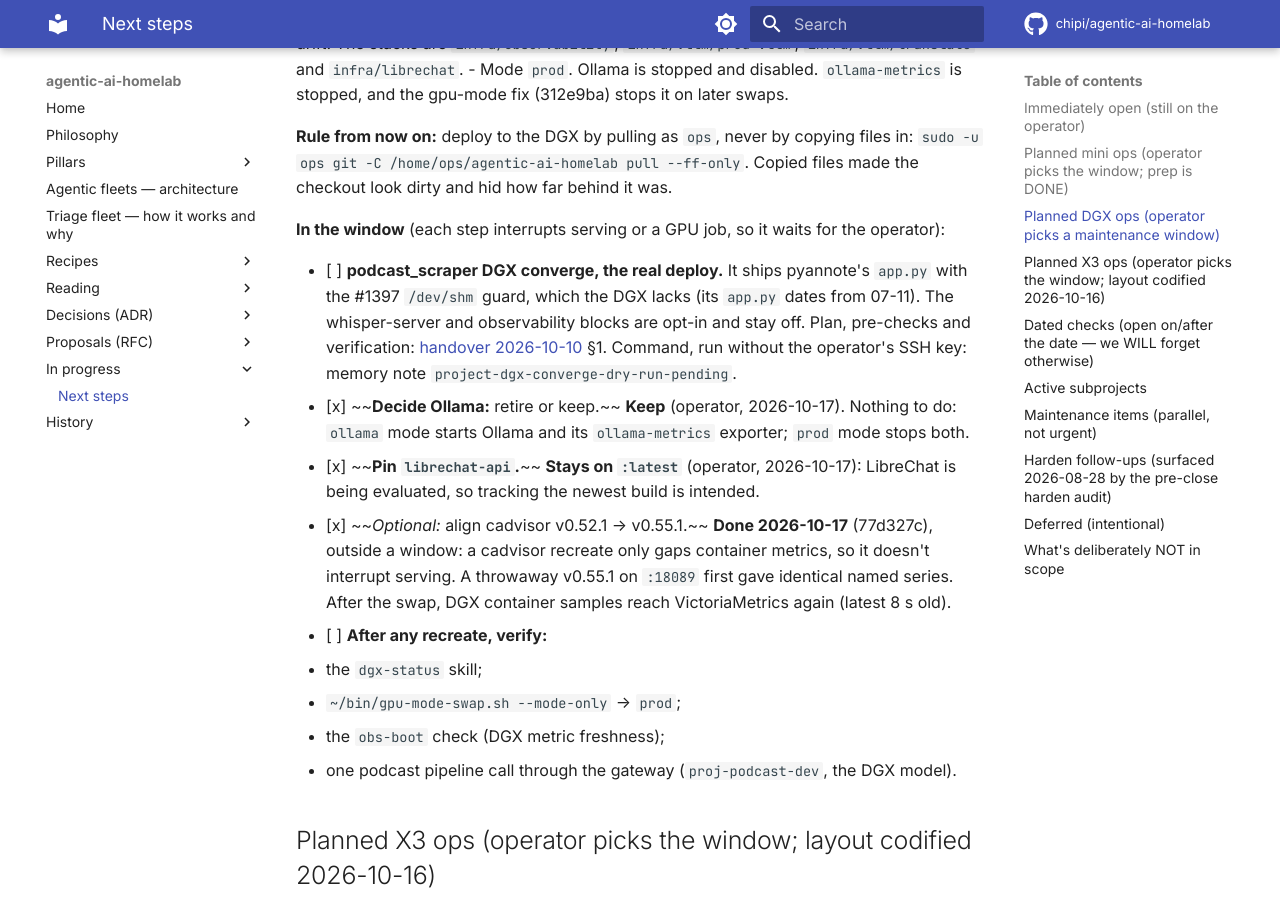
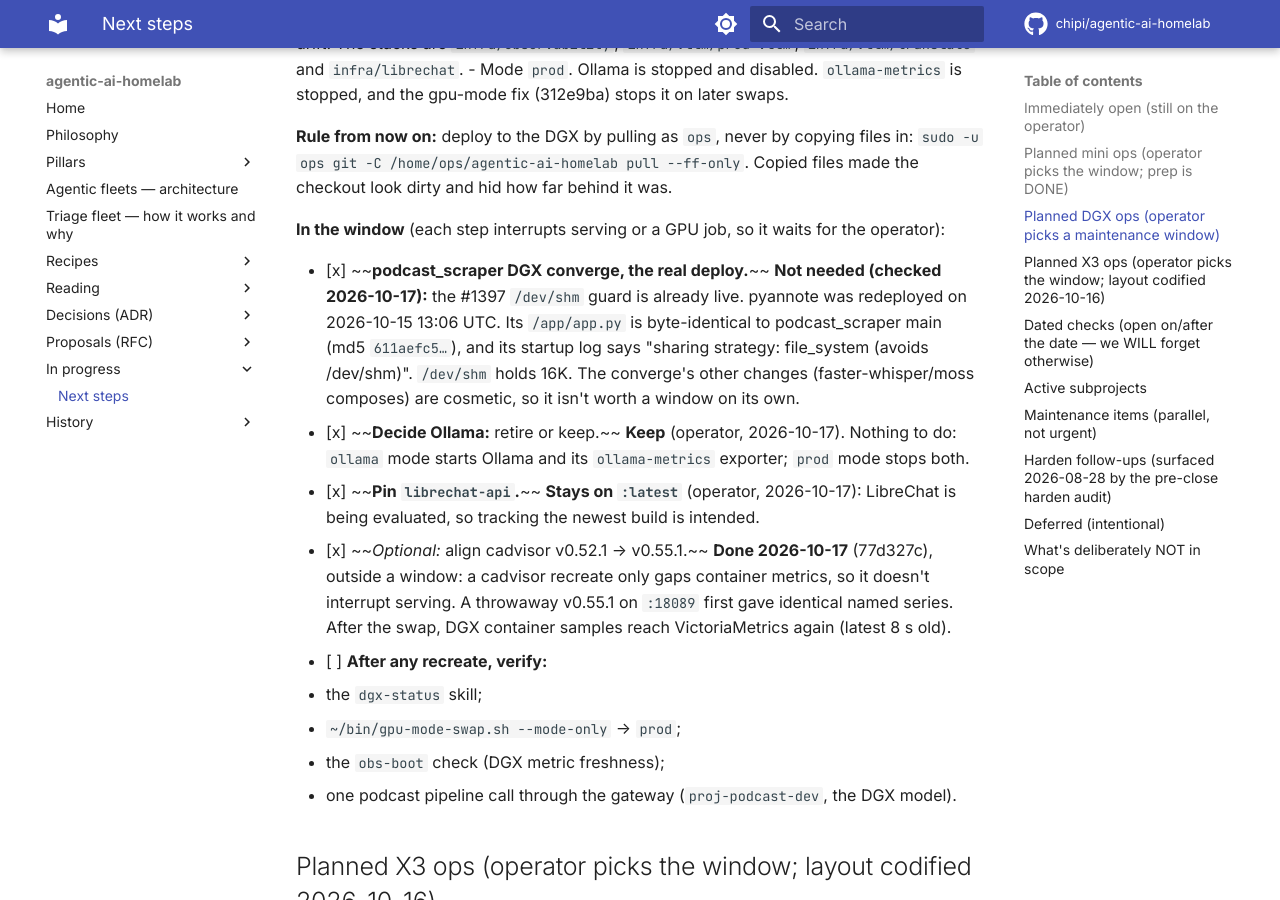
Before and after one commit to chipi/agentic-ai-homelab, an MkDocs documentation site: the page built from docs/wip/NEXT_STEPS.md, in a window 1280 px wide and 900 px high, scrolled down 1848 px. Built offline with MkDocs 1.6.1 and Material for MkDocs 9.7.7, drawn with Linux system fonts in a browser that asks for light colours; comment, search, counter and statistics services are not loaded.

Commit message:
docs(wip): DGX converge not needed — the pyannote /dev/shm guard is already live
pyannote was redeployed 2026-10-15 13:06 UTC; /app/app.py matches
podcast_scraper main (md5 611aefc5) and logs the file_system sharing
strategy at startup. The converge's remaining changes are cosmetic.

Co-Authored-By: Claude Opus 5.5 <noreply@anthropic.com>
Claude-Session: https://claude.ai/code/session_01MNRUHvgAHLZHoptNTkjS1c

```diff
--- a/docs/wip/NEXT_STEPS.md
+++ b/docs/wip/NEXT_STEPS.md
@@ -80,11 +80,12 @@ checkout look dirty and hid how far behind it was.
 
 **In the window** (each step interrupts serving or a GPU job, so it waits for the operator):
 
-- [ ] **podcast_scraper DGX converge, the real deploy.** It ships pyannote's `app.py` with the
-      #1397 `/dev/shm` guard, which the DGX lacks (its `app.py` dates from 07-11). The whisper-server
-      and observability blocks are opt-in and stay off. Plan, pre-checks and verification:
-      [handover 2026-10-10](handover-homelab-session-2026-10-10.md) §1. Command, run without the
-      operator's SSH key: memory note `project-dgx-converge-dry-run-pending`.
+- [x] ~~**podcast_scraper DGX converge, the real deploy.**~~ **Not needed (checked 2026-10-17):**
+      the #1397 `/dev/shm` guard is already live. pyannote was redeployed on 2026-10-15 13:06 UTC.
+      Its `/app/app.py` is byte-identical to podcast_scraper main (md5 `611aefc5…`), and its
+      startup log says "sharing strategy: file_system (avoids /dev/shm)". `/dev/shm` holds 16K. The
+      converge's other changes (faster-whisper/moss composes) are cosmetic, so it isn't worth a
+      window on its own.
 - [x] ~~**Decide Ollama:** retire or keep.~~ **Keep** (operator, 2026-10-17). Nothing to do:
       `ollama` mode starts Ollama and its `ollama-metrics` exporter; `prod` mode stops both.
 - [x] ~~**Pin `librechat-api`.**~~ **Stays on `:latest`** (operator, 2026-10-17): LibreChat is
```
